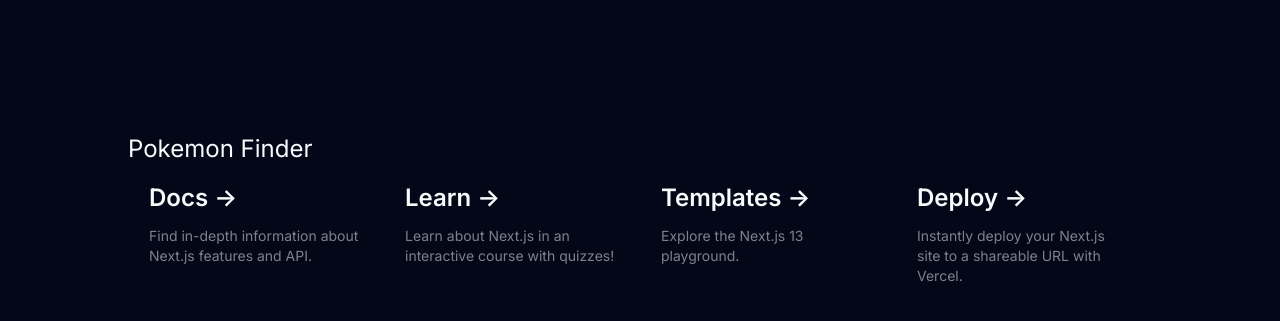
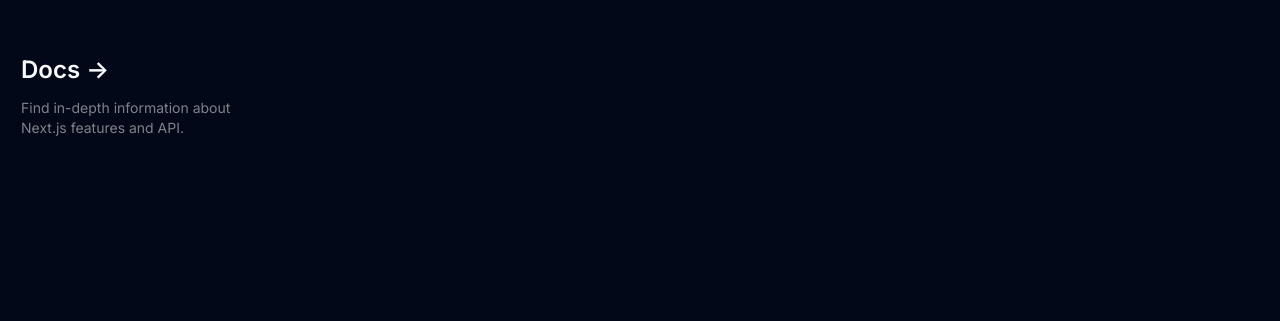
Before and after one commit to chadhindsight/pokemon-finder, a Next.js app: page / in a window 1280 px wide. Shown: the part 763-1084 px from the top of the page. After the commit the page ends 918 px from the top, so only its background shows below. Built offline with nearby package versions, Linux system fonts and the light colour scheme.

Commit message:
Placeholder comment describing where server components will be used

```diff
--- a/app/layout.tsx
+++ b/app/layout.tsx
@@ -22,6 +22,7 @@
           <div className="z-10 max-w-5xl w-full items-center justify-betwee text-sm lg:flex">
             <h2 className='text-2xl'>Pokemon Finder</h2>
           </div>
+          {children}
         </main>
         <body className={inter.className}>{children}</body>
       </ThemeProvider>
--- a/app/page.tsx
+++ b/app/page.tsx
@@ -1,12 +1,12 @@
 import Image from 'next/image'
 
 export default function Home() {
+  // This server component will load in data
+
+  //Text input will filter Pokemon card under it
+
+
   return (
-    <main className="flex min-h-screen flex-col items-center p-24">
-      <div className="z-10 max-w-5xl w-full items-center justify-betwee text-sm lg:flex">
-        <h2 className='text-2xl'>Pokemon Finder</h2>
-      </div>
-
     <div className="mb-32 grid text-center lg:max-w-5xl lg:w-full lg:mb-0 lg:grid-cols-4 lg:text-left">
       <a
         href="https://nextjs.org/docs?utm_source=create-next-app&utm_medium=appdir-template&utm_campaign=create-next-app"
@@ -25,57 +25,7 @@
         </p>
       </a>
 
-        <a
-          href="https://nextjs.org/learn?utm_source=create-next-app&utm_medium=appdir-template-tw&utm_campaign=create-next-app"
-          className="group rounded-lg border border-transparent px-5 py-4 transition-colors hover:border-gray-300 hover:bg-gray-100 hover:dark:border-neutral-700 hover:dark:bg-neutral-800/30"
-          target="_blank"
-          rel="noopener noreferrer"
-        >
-          <h2 className={`mb-3 text-2xl font-semibold`}>
-            Learn{' '}
-            <span className="inline-block transition-transform group-hover:translate-x-1 motion-reduce:transform-none">
-              -&gt;
-            </span>
-          </h2>
-          <p className={`m-0 max-w-[30ch] text-sm opacity-50`}>
-            Learn about Next.js in an interactive course with&nbsp;quizzes!
-          </p>
-        </a>
 
-        <a
-          href="https://vercel.com/templates?framework=next.js&utm_source=create-next-app&utm_medium=appdir-template&utm_campaign=create-next-app"
-          className="group rounded-lg border border-transparent px-5 py-4 transition-colors hover:border-gray-300 hover:bg-gray-100 hover:dark:border-neutral-700 hover:dark:bg-neutral-800/30"
-          target="_blank"
-          rel="noopener noreferrer"
-        >
-          <h2 className={`mb-3 text-2xl font-semibold`}>
-            Templates{' '}
-            <span className="inline-block transition-transform group-hover:translate-x-1 motion-reduce:transform-none">
-              -&gt;
-            </span>
-          </h2>
-          <p className={`m-0 max-w-[30ch] text-sm opacity-50`}>
-            Explore the Next.js 13 playground.
-          </p>
-        </a>
-
-        <a
-          href="https://vercel.com/new?utm_source=create-next-app&utm_medium=appdir-template&utm_campaign=create-next-app"
-          className="group rounded-lg border border-transparent px-5 py-4 transition-colors hover:border-gray-300 hover:bg-gray-100 hover:dark:border-neutral-700 hover:dark:bg-neutral-800/30"
-          target="_blank"
-          rel="noopener noreferrer"
-        >
-          <h2 className={`mb-3 text-2xl font-semibold`}>
-            Deploy{' '}
-            <span className="inline-block transition-transform group-hover:translate-x-1 motion-reduce:transform-none">
-              -&gt;
-            </span>
-          </h2>
-          <p className={`m-0 max-w-[30ch] text-sm opacity-50`}>
-            Instantly deploy your Next.js site to a shareable URL with Vercel.
-          </p>
-        </a>
     </div>
-    </main>
   )
 }
```
Lines whose indentation alone changed are shown as unchanged.
